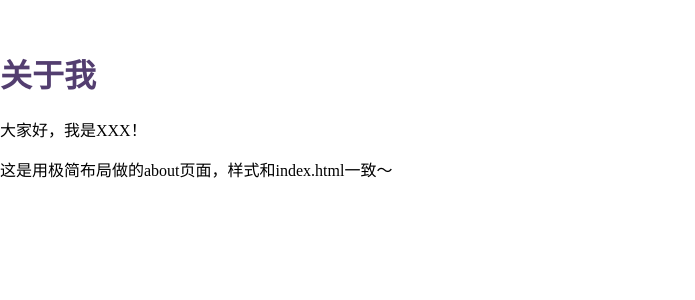
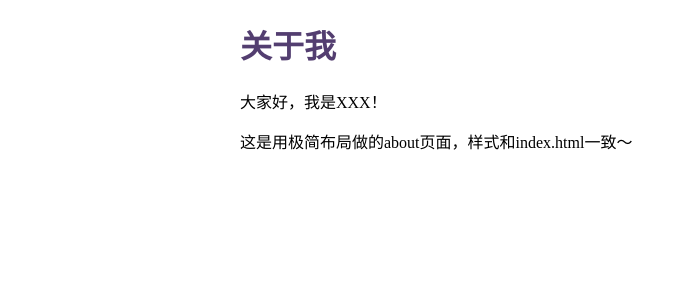
Before and after one commit to Lei-Zhong/test, a Jekyll site: the page built from about.md, in a window 1280 px wide. Shown: the top 300 px of the page, without its empty margins (0-695 px from the left). Built offline with Jekyll 4.4.1, drawn with Linux system fonts in a browser that asks for light colours.

Commit message:
Adjust layout styles for simple.html

```diff
--- a/_layouts/simple.html
+++ b/_layouts/simple.html
@@ -5,7 +5,7 @@
   <title>{{ page.title }}</title>
   <!-- 简单样式，和index.html保持一致 -->
   <style>
-    body { max-width: 1600px; margin: 50px auto; font-family: 微软雅黑; }
+    body { max-width: 800px; margin: 20px auto; font-family: 微软雅黑; }
     h1 { color: #533e70; }
   </style>
 </head>
```
